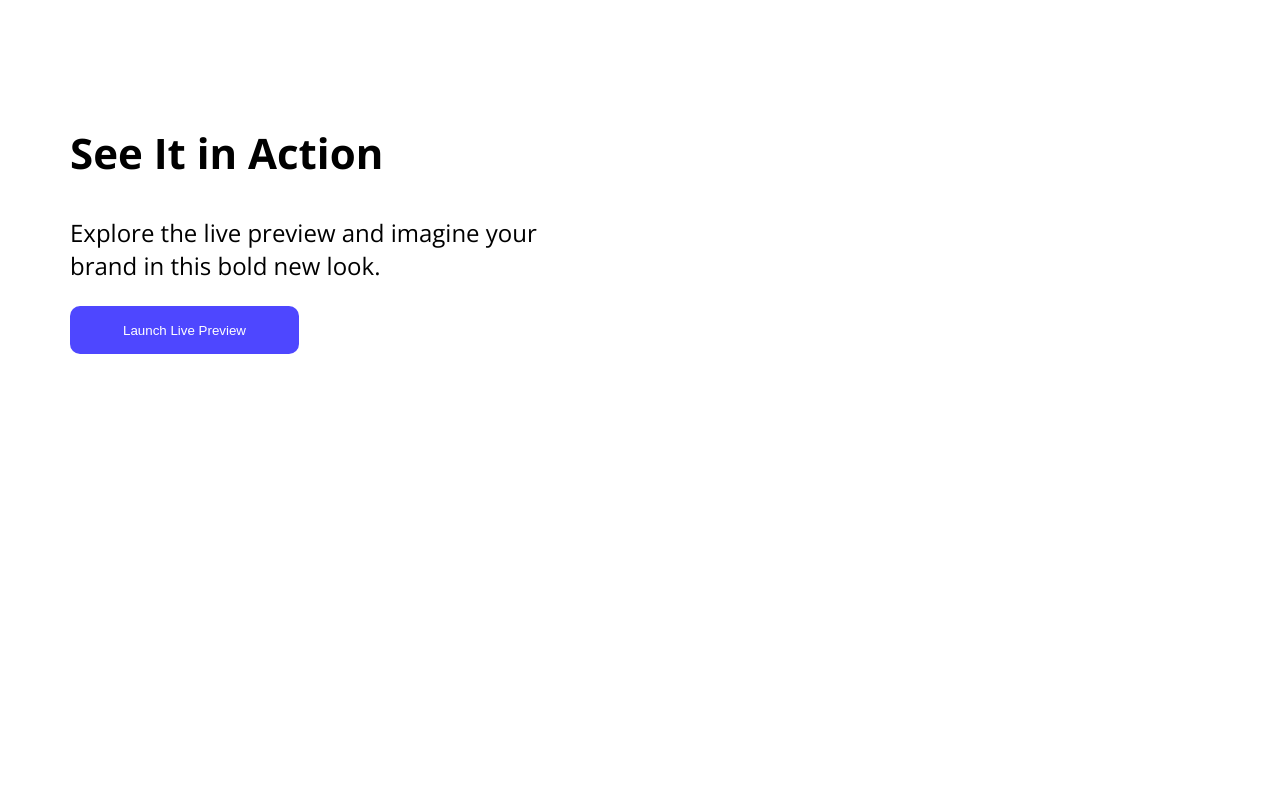
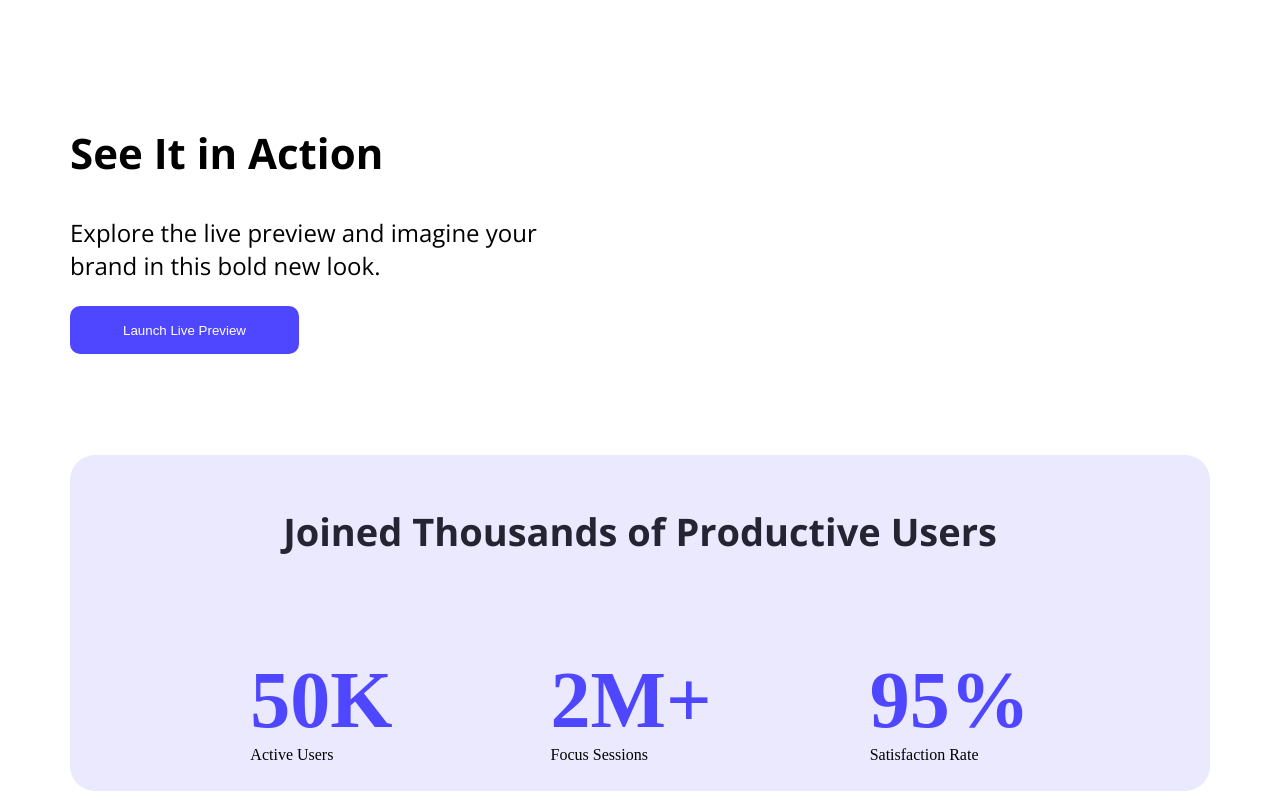
Before and after one commit to mahadi5272/first-assignment-repo, a plain HTML site: page index.html in a window 1280 px wide. Shown: the part 719-1519 px from the top of the page. Before the commit the page ends 1082 px from the top, so only its background shows below. Drawn offline with nearby package versions, Linux system fonts and the light colour scheme.

Commit message:
complete  Productive Users Section

```diff
--- a/index.html
+++ b/index.html
@@ -45,6 +45,23 @@
                 <img src="../B12A01-landing-launchpad/Assets/wc-mini.png" alt="">
             </div>
         </section>
+        <section class="Productive-Users-Section">
+            <h1 class="Productive-title open-sans-raleway ">Joined Thousands of Productive Users</h1>
+            <div class="Productive-container">
+                <div class="Productive-item">
+                    <h1>50K</h1>
+                    <p>Active Users</p>
+                </div>
+                <div class="Productive-item">
+                  <h1>2M+</h1>
+                    <p>Focus Sessions</p>
+                </div>
+                <div class="Productive-item">
+                    <h1>95%</h1>
+                    <p>Satisfaction Rate</p>
+                </div>
+            </div>
+        </section>
     </main>
 
 </body>
--- a/style.css
+++ b/style.css
@@ -111,3 +111,36 @@ nav ul a{
 .action-item-tow img{
     border-radius: 50px;
 }
+/* producting section */
+.Productive-Users-Section{
+    width: 1140px;
+    height: 336px;
+    margin: 0 auto;
+    background-color: #eae9fd;
+    border-radius: 25px;
+    margin-top: 100px;
+
+
+}
+.Productive-title{
+    padding-top: 50px;
+    text-align: center;
+    font-weight: bold;
+    font-size: 38px;
+    color: #252432;
+}
+.Productive-container{
+    display: flex;
+    justify-content: center;
+    gap: 158px;
+    padding-bottom: 20px;
+}
+.Productive-item h1{
+    font-weight: bold;
+    font-size: 80px;
+    color: #4E47FF;
+    margin-bottom: 0;
+}
+.Productive-item p{
+    margin-top: 0;
+}
```
